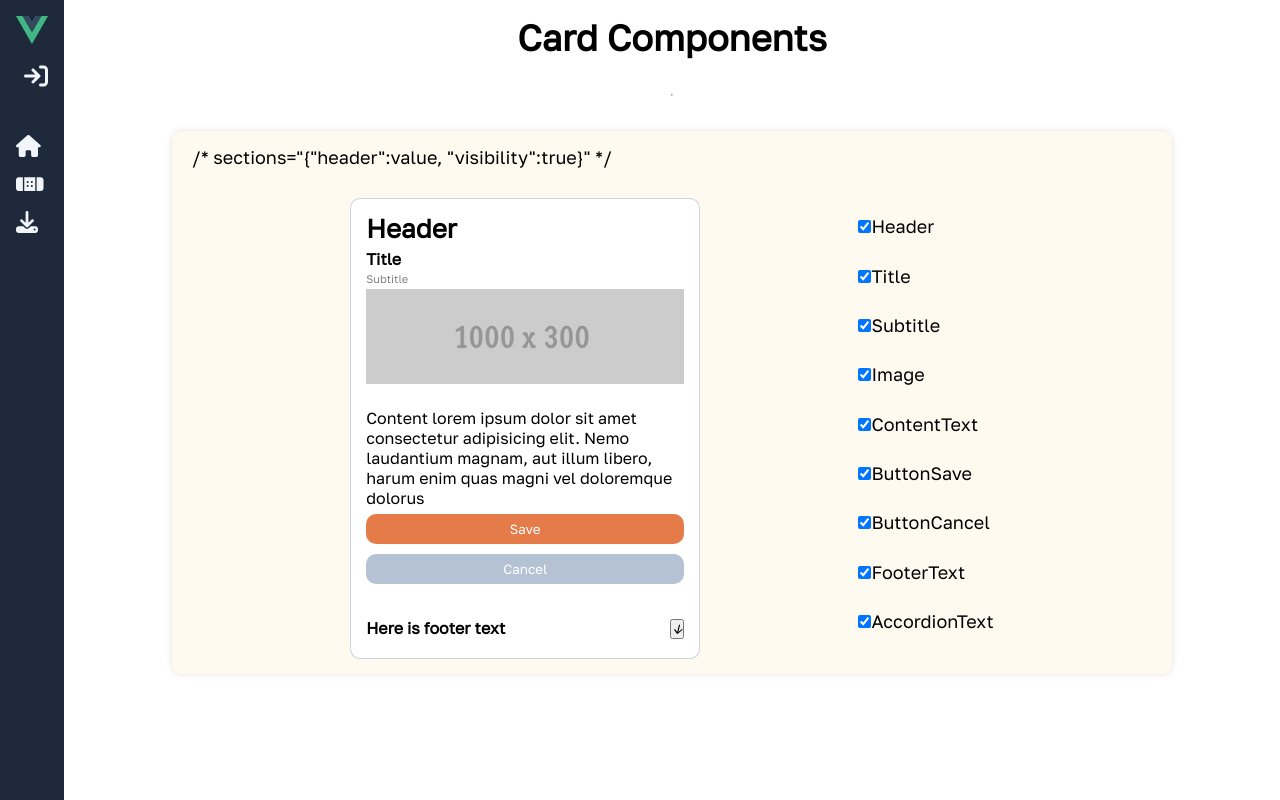
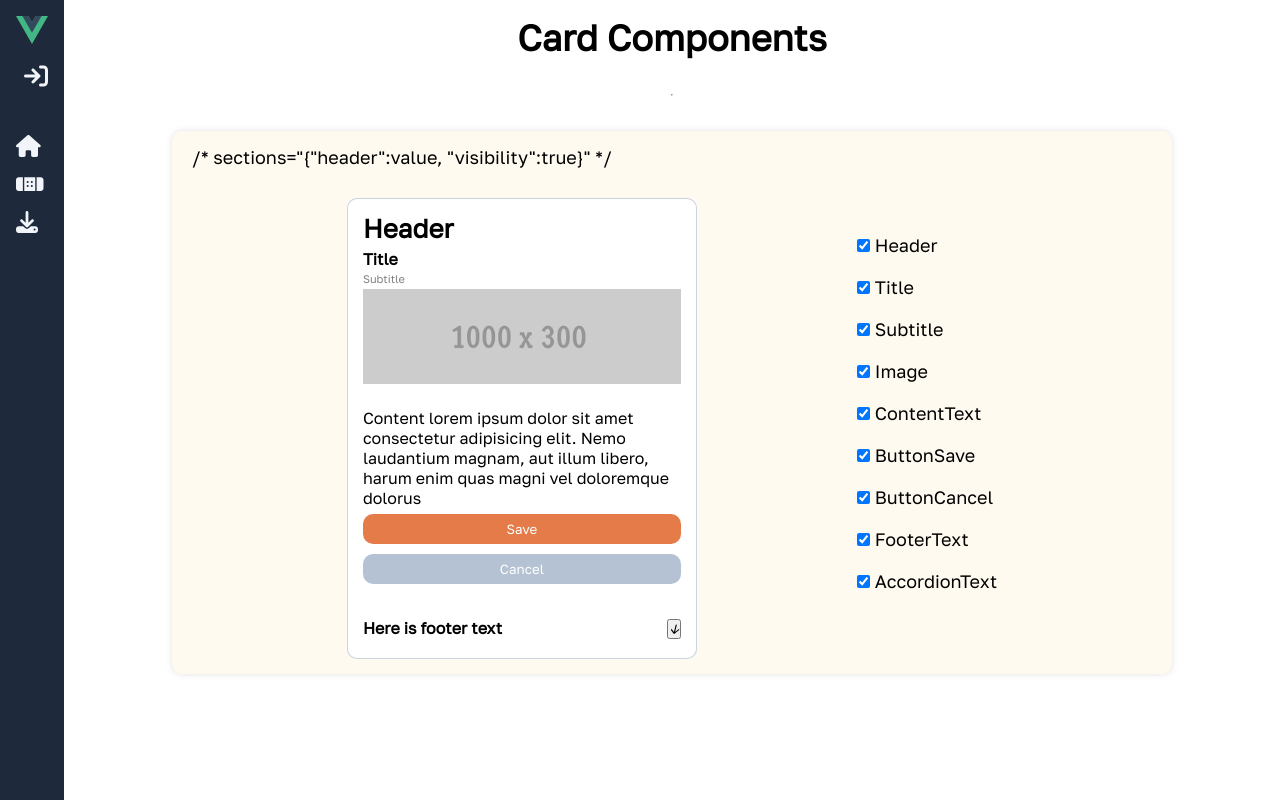
Before and after one commit to arsendemirci/vue-component-library, a Vue app: page /cards in a window 1280 px wide. Built offline with nearby package versions, Linux system fonts and the light colour scheme.

Commit message:
wrapper and visibility input sizes fixed

```diff
--- a/src/views/card/Card.vue
+++ b/src/views/card/Card.vue
@@ -4,7 +4,6 @@
     <hr />
     <div>
       /* sections="{"header":value, "visibility":true}" */
-
       <div class="flex">
         <div class="cards-input">
           <hw-card
@@ -18,9 +17,9 @@
             :card-section-visibility="cardSectionVisibility"
           ></hw-card>
         </div>
-        <div class="visibility-inputs flex vertical">
-          <label for="isHeader">
-            <input
+        <div class="visibility-inputs flex vertical static-height">
+          <label class="visibility-label" for="isHeader">
+            <input class="visibility-input"
               type="checkbox"
               id="isHeader"
               name="isHeader"
@@ -28,8 +27,8 @@
             />Header</label
           >
 
-          <label for="isTitle"
-            ><input
+          <label class="visibility-label" for="isTitle"
+            ><input class="visibility-input"
               type="checkbox"
               id="isTitle"
               name="isTitle"
@@ -37,8 +36,8 @@
             />Title</label
           >
 
-          <label for="isSubtitle"
-            ><input
+          <label class="visibility-label" for="isSubtitle"
+            ><input class="visibility-input"
               type="checkbox"
               id="isSubtitle"
               name="isSubtitle"
@@ -46,8 +45,8 @@
             />Subtitle</label
           >
 
-          <label for="isImage"
-            ><input
+          <label class="visibility-label" for="isImage"
+            ><input class="visibility-input"
               type="checkbox"
               id="isImage"
               name="isImage"
@@ -55,8 +54,8 @@
             />Image</label
           >
 
-          <label for="isContentText"
-            ><input
+          <label class="visibility-label" for="isContentText"
+            ><input class="visibility-input"
               type="checkbox"
               id="isContentText"
               name="isContentText"
@@ -64,8 +63,8 @@
             />ContentText</label
           >
 
-          <label for="isButtonSave"
-            ><input
+          <label class="visibility-label" for="isButtonSave"
+            ><input class="visibility-input"
               type="checkbox"
               id="isButtonSave"
               name="isButtonSave"
@@ -73,8 +72,8 @@
             />ButtonSave</label
           >
 
-          <label for="isButtonCancel">
-            <input
+          <label class="visibility-label" for="isButtonCancel">
+            <input class="visibility-input"
               type="checkbox"
               id="isButtonCancel"
               name="isButtonCancel"
@@ -82,8 +81,8 @@
             />ButtonCancel</label
           >
 
-          <label for="isFooterText">
-            <input
+          <label class="visibility-label" for="isFooterText">
+            <input class="visibility-input"
               type="checkbox"
               id="isFooterText"
               name="isFooterText"
@@ -91,8 +90,8 @@
             />FooterText</label
           >
 
-          <label for="isAccordionText">
-            <input
+          <label class="visibility-label" for="isAccordionText">
+            <input class="visibility-input"
               type="checkbox"
               id="isAccordionText"
               name="isAccordionText"
@@ -114,7 +113,7 @@ export default (await import("vue")).defineComponent({
       title: "Title",
       subtitle: "Subtitle",
       contentText:
-        "Content lorem ipsum dolor sit amet consectetur adipisicing elit.            Nemo laudantium magnam, aut illum libero, harum enim quas magni vel            doloremque dolorus",
+        "Content lorem ipsum dolor sit amet consectetur adipisicing elit. Nemo laudantium magnam, aut illum libero, harum enim quas magni vel doloremque dolorus",
       footerText: "Here is footer text",
       accordionText:
         "Lorem, ipsum dolor sit amet consectetur adipisicing elit. Delectus quibusdam voluptatum, voluptatibus.",
@@ -127,7 +126,7 @@ export default (await import("vue")).defineComponent({
         isButtonSave: true,
         isButtonCancel: true,
         isFooterText: true,
-        isAccordionText: true
+        isAccordionText: true,
       },
     };
   },
@@ -149,11 +148,18 @@ export default (await import("vue")).defineComponent({
   flex-direction: row;
   justify-content: space-evenly;
 }
-
+.visibility-label{
+  margin: palette-space-level(10) 0px;
+}
+.visibility-input{
+  margin: 0px palette-space-level(5);
+}
+.visibility-inputs.static-height {
+  height: 450px;
+}
 .vertical {
   flex-direction: column;
-  justify-content:space-evenly;
-
+  justify-content: center;
 }
 .wrapper {
   display: flex;
@@ -184,6 +190,8 @@ export default (await import("vue")).defineComponent({
     background: floralwhite;
     width: 100%;
     max-width: 1000px;
+    max-height: 700px;
+
     .v-model {
       .value {
         font-weight: palette-font-weight-level(5);
```
